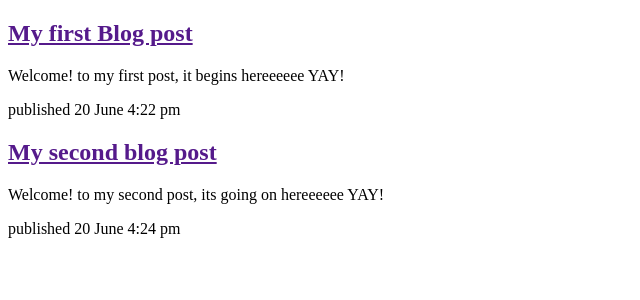
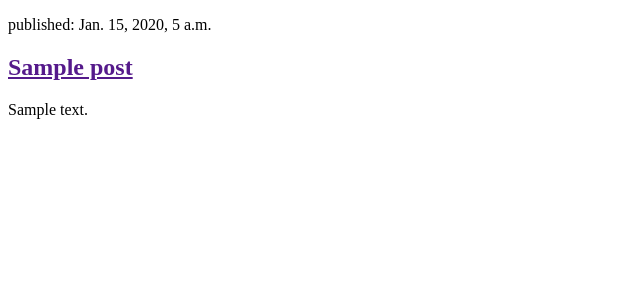
Before and after one commit to AmyPrakash/my-first-blog, a Django app: page / in a window 1280 px wide. Shown: the part 98-398 px from the top of the page, without its empty margins (0-640 px from the left). Run offline with Django 5.2, Linux system fonts and the light colour scheme; tables that the repository leaves empty hold one stand-in row (values such as "Sample post").

Commit message:
Modified template to display posts from database

```diff
--- a/blog/templates/blog/post_list.html
+++ b/blog/templates/blog/post_list.html
@@ -11,21 +11,15 @@
             <p>Hi there !</p>
         </header>
 
-        <article>
-            <h2>
-                <a href="">My first Blog post</a>
-            </h2>
-            <p>Welcome! to my first post, it begins hereeeeee YAY!</p>
-            <time>published 20 June 4:22 pm</time>
-        </article>
-
-        <article>
-            <h2>
-                <a href="">My second blog post</a>
-            </h2>
-            <p>Welcome! to my second post, its going on hereeeeee YAY!</p>
-            <time>published 20 June 4:24 pm</time>
-        </article>
+        {% for post in posts %}
+            <article>
+                <time>published: {{ post.published_date }}</time>
+                <h2>
+                    <a href="">{{ post.title }}</a>
+                </h2>
+                <p>{{ post.text|linebreaksbr }}</p>
+            </article>
+        {% endfor %}
 
     </body>
 </html>
--- a/blog/views.py
+++ b/blog/views.py
@@ -1,5 +1,8 @@
 from django.shortcuts import render
+from .models import Post
+from django.utils import timezone
 
 # Create your views here.
 def post_list(request):
-    return render(request, 'blog/post_list.html', {})
+    posts = Post.objects.filter(published_date__lte=timezone.now()).order_by('published_date')
+    return render(request, 'blog/post_list.html', {'posts': posts})
```
